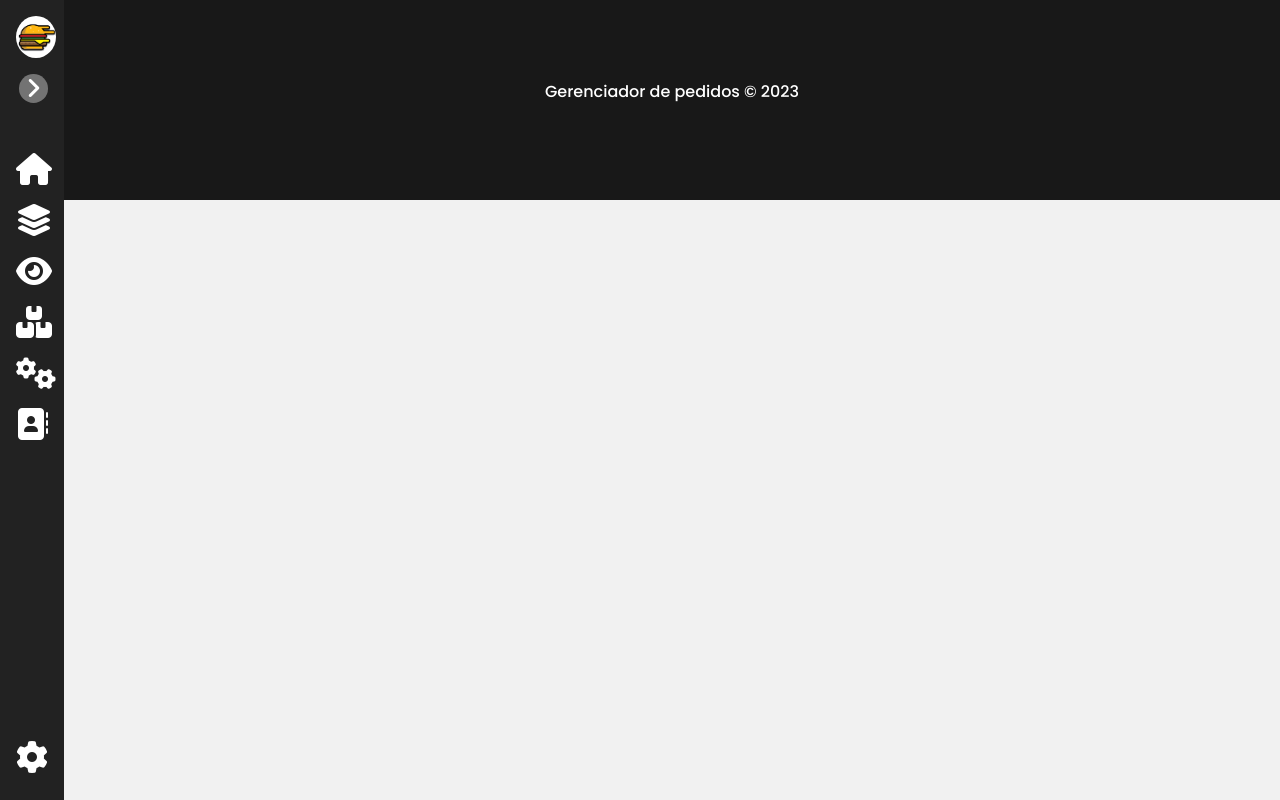
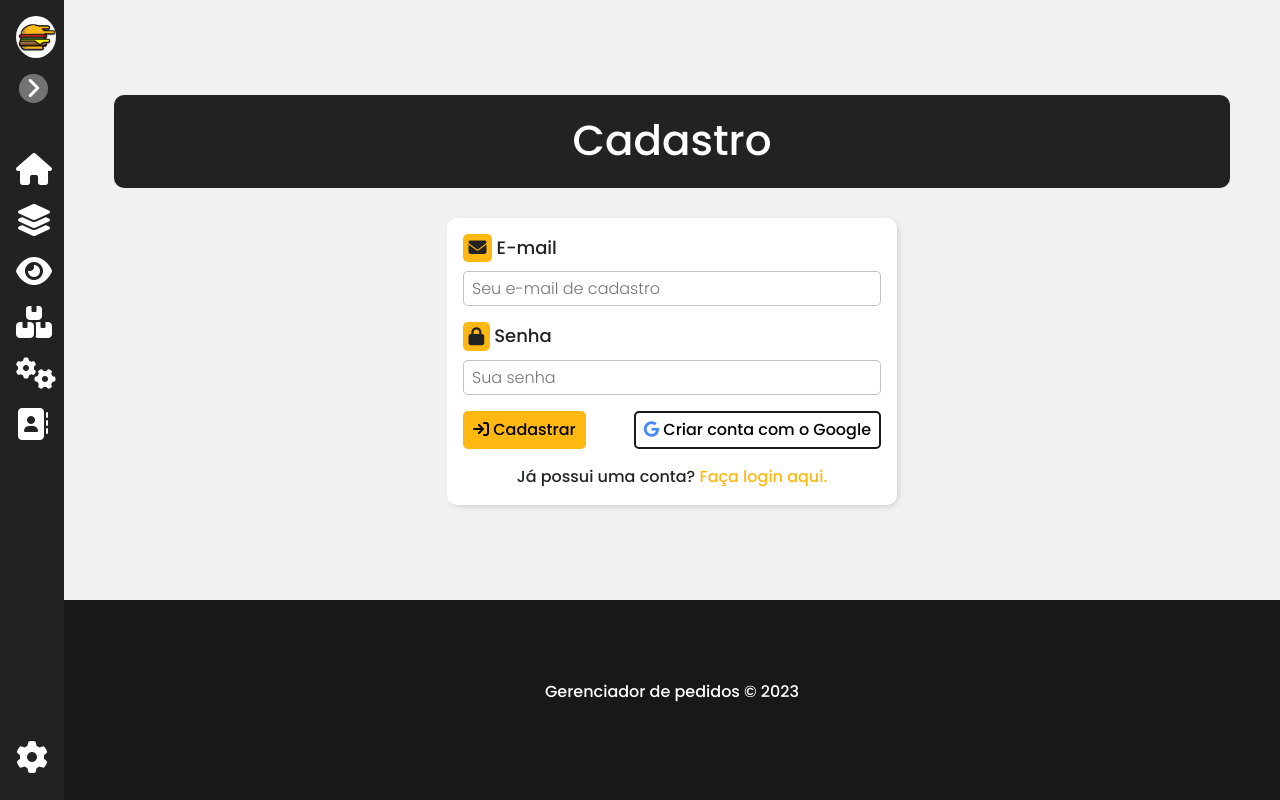
Before and after one commit to eduardoccsDev/gerenciador-de-pedidos, a Vue app in the folder projeto/: page /cadastrar in a window 1280 px wide. Built offline with nearby package versions, Linux system fonts and the light colour scheme; no server answers.

Commit message:
firebase user data register

```diff
--- a/projeto/src/App.vue
+++ b/projeto/src/App.vue
@@ -3,6 +3,7 @@
     <p class="msgSistema">
       <i class="fa-solid fa-check"></i> Seja bem vindo,
       <span v-if="currentUser && currentUser.displayName">{{ currentUser.displayName }}</span>
+      <span v-else>aproveite.</span>
     </p>
   </Transition>
   <Sidebar />
@@ -17,8 +18,8 @@
 </template>
 
 <script>
-import Footer from './components/Footer.vue'
-import Sidebar from './components/Sidebar.vue'
+import Footer from './components/Footer.vue';
+import Sidebar from './components/sidebar.vue';
 import { getAuth } from 'firebase/auth';
 export default {
   components: { Footer, Sidebar },
--- a/projeto/src/components/Sidebar.vue
+++ b/projeto/src/components/Sidebar.vue
@@ -1,7 +1,7 @@
 <template>
     <aside :class="`${is_expanded && 'is-expanded'}`">
         <div class="logo">
-            <router-link to="/">
+            <router-link to="/dashboard">
                 <img v-if="currentUser && currentUser.photoURL" :src="currentUser.photoURL" alt="UserPhoto">
                 <img v-else src="/img/logo_circle_t.png" alt="logo">
             </router-link>
@@ -111,6 +111,7 @@ onMounted(()=>{
             currentUser.value = user;
         } else {
             isLoggedIn.value = false;
+            currentUser.value = null;
         }
     });
 });
--- /dev/null
+++ b/projeto/src/views/Cadastro.vue
@@ -0,0 +1,206 @@
+<template>
+    <div class="container">
+        <div class="main">
+            <h1>Cadastro</h1>
+            <form class="form-login-register" @submit.prevent="register">
+                <div class="inputContainer">
+                    <label for="email">
+                        <i class="fa-solid fa-envelope"></i>
+                        E-mail
+                    </label>
+                    <input type="email" v-model="email" id="email" placeholder="Seu e-mail de cadastro" required />
+                </div>
+                <div class="inputContainer">
+                    <label for="password">
+                        <i class="fa-solid fa-lock"></i>
+                        Senha
+                    </label>
+                    <input type="password" v-model="password" id="password" placeholder="Sua senha" required />
+                </div>
+                <div class="inputContainer">
+                    <div class="buttons">
+                        <button type="submit"><i class="fa-solid fa-arrow-right-to-bracket"></i> Cadastrar</button>
+                        <button class="google" @click="singInWithGoogle">
+                            <i class="fa-brands fa-google"></i>
+                            Criar conta com o Google
+                        </button>
+                    </div>
+                </div>
+                <p class="error" v-if="errMsg">{{ errMsg }}</p>
+                <div class="cadastrar">
+                    Já possui uma conta?
+                    <router-link to="/" class="buttonLink">
+                        Faça login aqui.
+                    </router-link>
+                </div>
+            </form>
+        </div>
+    </div>
+</template>
+
+<script setup>
+import { ref } from 'vue';
+import {
+    getAuth,
+    createUserWithEmailAndPassword,
+    GoogleAuthProvider,
+    signInWithPopup,
+} from 'firebase/auth';
+import { useRouter } from 'vue-router';
+import {
+    getDatabase,
+    ref as dbRef, // Renomeando para evitar conflito de nomes
+    set, // Importando função para escrever no banco de dados
+} from 'firebase/database';
+const auth = getAuth();
+const email = ref('');
+const password = ref('');
+const errMsg = ref();
+const router = useRouter()
+
+const registerUserInDatabase = (user) => {
+    const uid = user.uid;
+
+    const db = getDatabase();
+    const userRef = dbRef(db, 'users/' + uid);
+    set(userRef, {
+        uid: uid,
+        function: 'customer',
+        // Outros dados possíveis
+    });
+
+    console.log('Usuário registrado no banco de dados!');
+}
+
+const register = () => {
+    createUserWithEmailAndPassword(getAuth(), email.value, password.value)
+        .then((userCredential) => {
+            // console.log(auth.currentUser);
+            registerUserInDatabase(userCredential.user);
+            console.log('Cadastrado com sucesso!');
+            router.push('/dashboard');
+        })
+        .catch((error) => {
+            console.log(error.code);
+            alert(error.message);
+        })
+
+};
+const singInWithGoogle = () => {
+    const provider = new GoogleAuthProvider();
+    signInWithPopup(auth, provider)
+        .then((result) => {
+            const user = result.user;
+            // console.log(user);
+
+
+            registerUserInDatabase(user);
+
+            router.push('/dashboard');
+        })
+        .catch((error) => {
+            console.error(error);
+        })
+}
+
+
+</script>
+
+<style scoped lang="scss">
+.form-login-register {
+    background-color: #fff;
+    padding: 1em;
+    border-radius: 10px;
+    margin: 0 auto;
+    width: 450px;
+    box-shadow: 2px 2px 10px -5px #00000070;
+
+    .inputContainer {
+        margin-bottom: 1em;
+
+        input {
+            width: 100%;
+            border-radius: 5px;
+            border: solid 1px #1a1a1a44;
+            height: 35px;
+            padding-inline: .5em;
+
+            &::placeholder {
+                font-weight: 300;
+                font-size: 16px;
+            }
+
+            &:focus-visible {
+                outline: solid 2px var(--primary);
+            }
+        }
+
+        label {
+            color: var(--dark);
+            font-size: 18px;
+            margin-bottom: .5em;
+
+            i {
+                background-color: var(--primary);
+                padding: .3em;
+                border-radius: 5px;
+            }
+        }
+
+        .buttons {
+            display: flex;
+            justify-content: space-between;
+
+            button {
+                background-color: var(--primary);
+                padding: .3em .5em;
+                border-radius: 5px;
+                transition: .5s;
+                border: solid 2px var(--primary);
+
+                &:hover {
+                    background-color: var(--primary-alt);
+                    border: solid 2px var(--primary-alt);
+                }
+
+                &.google {
+                    background-color: #fff;
+                    border: solid 2px #1a1a1a;
+
+                    i {
+                        color: #4889F4;
+                    }
+
+                    &:hover {
+                        background-color: #1a1a1a;
+                        color: #fff;
+                    }
+                }
+            }
+        }
+    }
+
+    .cadastrar {
+        text-align: center;
+
+        a {
+            text-decoration: none;
+            color: var(--primary);
+            transition: .5s;
+
+            &:hover {
+                color: var(--primary-alt);
+            }
+        }
+    }
+
+    .error {
+        text-align: center;
+        background-color: rgb(255, 144, 144);
+        color: rgb(134, 29, 29);
+        padding: .5em;
+        border-radius: 5px;
+
+    }
+}
+</style>
--- a/projeto/src/views/Home.vue
+++ b/projeto/src/views/Home.vue
@@ -25,7 +25,7 @@ export default {
     auth.onAuthStateChanged((user) => {
       if (user) {
         this.currentUser = user; // Atualize currentUser com os dados do usuário
-        console.log(user);
+        // console.log(user);
       }
     });
   },
--- a/projeto/src/views/Login.vue
+++ b/projeto/src/views/Login.vue
@@ -2,37 +2,36 @@
   <div class="container">
     <div class="main">
       <h1>Login</h1>
-      <form @submit.prevent="login">
-        <div>
-          <label for="email">Email</label>
-          <input type="email" v-model="emailL" id="email" required />
+      <form class="form-login-register" @submit.prevent="login">
+        <div class="inputContainer">
+          <label for="email">
+            <i class="fa-solid fa-envelope"></i>
+            E-mail
+          </label>
+          <input type="email" v-model="email" id="email" placeholder="Seu e-mail de login" required />
         </div>
-        <div>
-          <label for="password">Senha</label>
-          <input type="password" v-model="passwordL" id="password" required />
+        <div class="inputContainer">
+          <label for="password">
+            <i class="fa-solid fa-lock"></i>
+            Senha
+          </label>
+          <input type="password" v-model="password" id="password" placeholder="Sua senha" required />
         </div>
-        <div>
-          <button type="submit">Entrar</button>
-          <button @click="singInWithGoogle">Entrar com o Google</button>
+        <div class="inputContainer">
+          <div class="buttons">
+            <button type="submit"><i class="fa-solid fa-arrow-right-to-bracket"></i> Entrar</button>
+            <button class="google" @click="singInWithGoogle"><i class="fa-brands fa-google"></i> Entrar com o
+              Google</button>
+          </div>
         </div>
-
+        <p class="error" v-if="errMsg">{{ errMsg }}</p>
+        <div class="cadastrar">
+          Ainda não tem uma conta?
+          <router-link to="/cadastrar" class="buttonLink">
+            Cadastre-se aqui.
+          </router-link>
+        </div>
       </form>
-      <h1>Cadastro</h1>
-      <form @submit.prevent="register">
-        <div>
-          <label for="email">Email</label>
-          <input type="email" id="email" v-model="email" required />
-        </div>
-        <div>
-          <label for="password">Senha</label>
-          <input type="password" id="password" v-model="password" required />
-        </div>
-        <div>
-          <button type="submit">Cadastrar</button>
-        </div>
-
-      </form>
-      <p v-if="errMsg">{{ errMsg }}</p>
     </div>
   </div>
 </template>
@@ -41,39 +40,26 @@
 import { ref } from 'vue';
 import {
   getAuth,
-  createUserWithEmailAndPassword,
   signInWithEmailAndPassword,
   GoogleAuthProvider,
   signInWithPopup,
 } from 'firebase/auth';
-import { useRouter } from 'vue-router'
+import { RouterLink, useRouter } from 'vue-router'
 const email = ref('');
 const password = ref('');
-const emailL = ref('');
-const passwordL = ref('');
 const errMsg = ref();
+const auth = getAuth();
 const router = useRouter()
-const register = () => {
-  createUserWithEmailAndPassword(getAuth(), email.value, password.value)
-    .then((data) => {
-      console.log('Cadastrado com sucesso!');
-      console.log(auth.currentUser)
-      router.push('/dashboard')
-    })
-    .catch((error) => {
-      console.log(error.code);
-      alert(error.message);
-    })
 
-};
 const login = () => {
-  signInWithEmailAndPassword(getAuth(), emailL.value, passwordL.value)
+  signInWithEmailAndPassword(getAuth(), email.value, password.value)
     .then((data) => {
       console.log('Logado com sucesso!');
       console.log(auth.currentUser)
       router.push('/dashboard')
     })
     .catch((error) => {
+      console.error(error);
       console.log(error.code);
       switch (error.code) {
         case 'auth/invalid-email':
@@ -106,4 +92,97 @@ const singInWithGoogle = () => {
 
 </script>
 
-<style scoped lang="scss"></style>
+<style scoped lang="scss">
+.form-login-register {
+  background-color: #fff;
+  padding: 1em;
+  border-radius: 10px;
+  margin: 0 auto;
+  width: 450px;
+  box-shadow: 2px 2px 10px -5px #00000070;
+
+  .inputContainer {
+    margin-bottom: 1em;
+
+    input {
+      width: 100%;
+      border-radius: 5px;
+      border: solid 1px #1a1a1a44;
+      height: 35px;
+      padding-inline: .5em;
+
+      &::placeholder {
+        font-weight: 300;
+        font-size: 16px;
+      }
+
+      &:focus-visible {
+        outline: solid 2px var(--primary);
+      }
+    }
+
+    label {
+      color: var(--dark);
+      font-size: 18px;
+      margin-bottom: .5em;
+
+      i {
+        background-color: var(--primary);
+        padding: .3em;
+        border-radius: 5px;
+      }
+    }
+
+    .buttons {
+      display: flex;
+      justify-content: space-between;
+
+      button {
+        background-color: var(--primary);
+        padding: .3em .5em;
+        border-radius: 5px;
+        transition: .5s;
+        border: solid 2px var(--primary);
+
+        &:hover {
+          background-color: var(--primary-alt);
+          border: solid 2px var(--primary-alt);
+        }
+
+        &.google {
+          background-color: #fff;
+          border: solid 2px #1a1a1a;
+
+          i {
+            color: #4889F4;
+          }
+
+          &:hover {
+            background-color: #1a1a1a;
+            color: #fff;
+          }
+        }
+      }
+    }
+  }
+  .cadastrar{
+    text-align: center;
+    a{
+      text-decoration: none;
+      color: var(--primary);
+      transition: .5s;
+      &:hover{
+        color: var(--primary-alt);
+      }
+    }
+  }
+  .error{
+    text-align: center;
+    background-color: rgb(255, 144, 144);
+    color: rgb(134, 29, 29);
+    padding: .5em;
+    border-radius: 5px;
+
+  }
+}
+</style>
```
Also changed, not shown: projeto/src/routes/index.js (+12 -12 lines).
